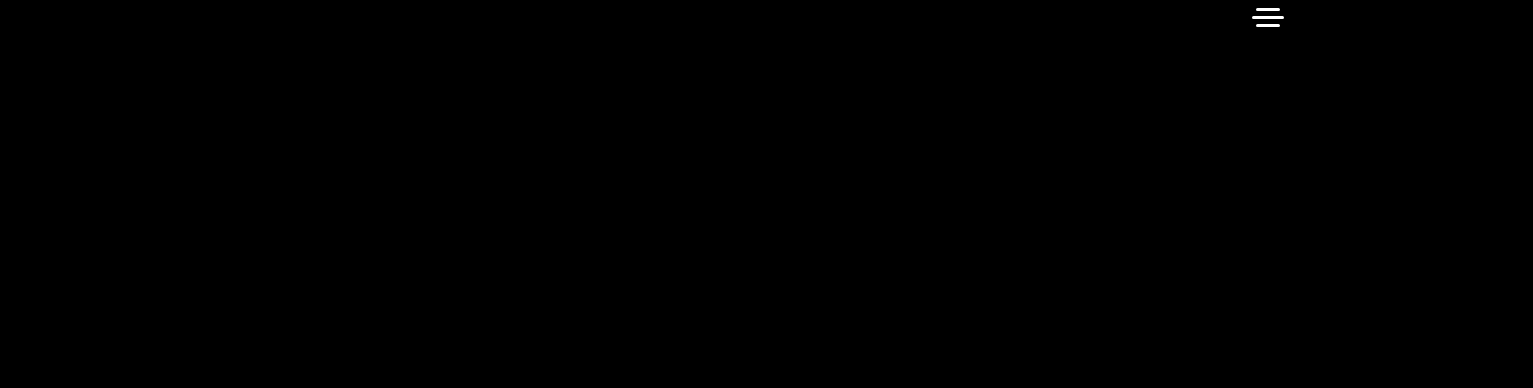
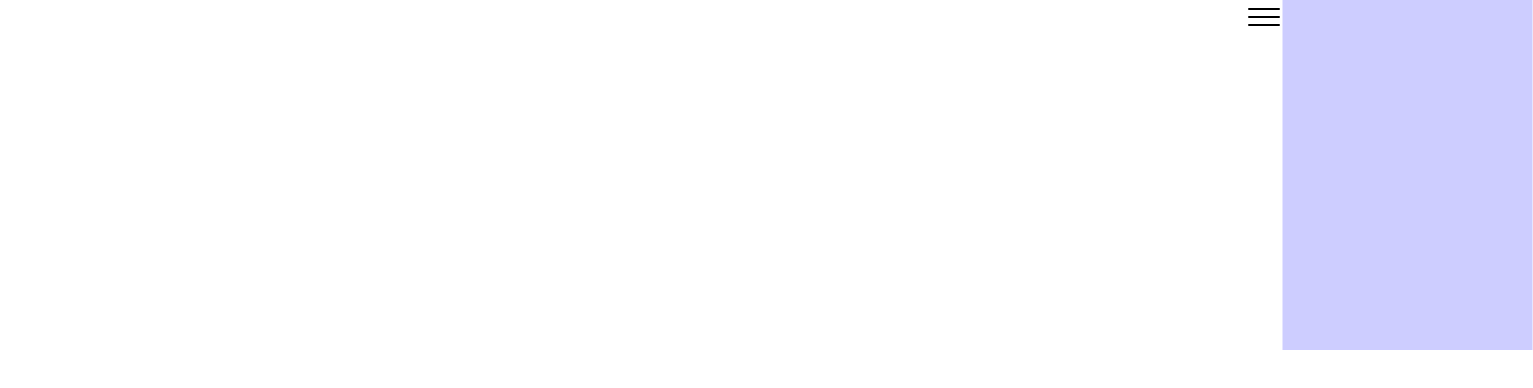
Before and after one commit to JaynewDee/react-iceburger, a React (Vite) app: page / in a window 1280 px wide. Shown: the top 388 px of the page, 1533 px wide, since content can reach past the window. Built offline with nearby package versions, Linux system fonts and the light colour scheme.

Commit message:
flesh out docs

```diff
--- a/src/App.css
+++ b/src/App.css
@@ -6,8 +6,3 @@
   text-align: center;
   vertical-align: center;
 }
-
-.burger-drawer {
-  border-radius: 3px;
-  background-color: teal;
-}
--- a/src/App.tsx
+++ b/src/App.tsx
@@ -1,31 +1,26 @@
-import React from "react";
-import "./App.css";
-import { Iceburger } from "./lib/Iceburger";
-import { useState } from "react";
-import { Drawer } from "./lib/Drawer";
+import React from 'react'
+import './App.css'
+import { Iceburger } from './lib/Iceburger'
+import { useState } from 'react'
+import { Drawer } from './lib/Drawer';
 
 function App() {
   const [isOpen, setIsOpen] = useState(false);
 
-  const toggleOpen = () => setIsOpen((prev) => !prev);
+  const toggleOpen = () => setIsOpen(prev => !prev);
 
   return (
     <>
       <Iceburger
-        size={3}
-        color="white"
-        kind="honeycomb"
-        duration={300}
-        lineThickness="bold"
         onClick={toggleOpen}
-        className="burger-container"
       />
+      <Drawer
+        open={isOpen}
+        orientation="right"
+        style={{ backgroundColor: "rgba(200, 200, 255, .9) ", height: "350px" }}>
+      </Drawer>
     </>
-  );
+  )
 }
 
 export default App;
-
-// <Drawer open={isOpen} orientation="left" style={{ backgroundColor: "blue", width: "150px", height: "350px" }}>
-
-// </Drawer>
--- a/src/index.css
+++ b/src/index.css
@@ -2,9 +2,6 @@
   font-family: Inter, system-ui, Avenir, Helvetica, Arial, sans-serif;
   line-height: 1.5;
   font-weight: 400;
-
-  color: black;
-  background-color: black;
 
   font-synthesis: none;
   text-rendering: optimizeLegibility;
--- a/src/lib/Drawer.tsx
+++ b/src/lib/Drawer.tsx
@@ -7,6 +7,7 @@ export interface DrawerProps {
   orientation: Orientation;
   children?: JSX.Element | JSX.Element[];
   width?: number;
+  height?: number;
   duration?: number;
   className?: string;
   style?: CSSProperties;
@@ -31,13 +32,12 @@ export function Drawer({
       transform: locationOrigin,
       position: "absolute",
       transition: `all ${duration}ms`,
+      zIndex: 25
     };
 
     const orientationStyles =
       orientation === "left"
-        ? {
-            left: 0,
-          }
+        ? { left: 0 }
         : { right: 0 };
 
     const stateStyles = open
--- a/src/lib/Iceburger.tsx
+++ b/src/lib/Iceburger.tsx
@@ -1,8 +1,5 @@
-/* @ts-ignore */
-import React, {
+import {
   CSSProperties,
-  Dispatch,
-  SetStateAction,
   useRef,
   useState,
 } from "react";
@@ -11,7 +8,6 @@ export interface IceburgerOptions {
   size?: number;
   color?: string;
   kind?: "standard" | "honeycomb" | "arrow";
-  // in millis
   duration?: number;
   lineThickness?: LineThickness;
   onClick?: any;
@@ -32,8 +28,8 @@ const burgerStyles = (
     lineThickness === "thin"
       ? `${size / 25}rem`
       : lineThickness === "standard"
-      ? `${size / 20}rem`
-      : `${size / 15}rem`;
+        ? `${size / 20}rem`
+        : `${size / 15}rem`;
 
   const linesGeneral = {
     position: "absolute",
@@ -78,7 +74,7 @@ const burgerStyles = (
 export function Iceburger({
   size = 3,
   kind = "standard",
-  duration = 200,
+  duration = 300,
   color = "black",
   lineThickness = "standard",
   onClick,
```
Also changed, not shown: 1 other file (tests, documents, lock files or other folders). Lines whose indentation alone changed are shown as unchanged.
